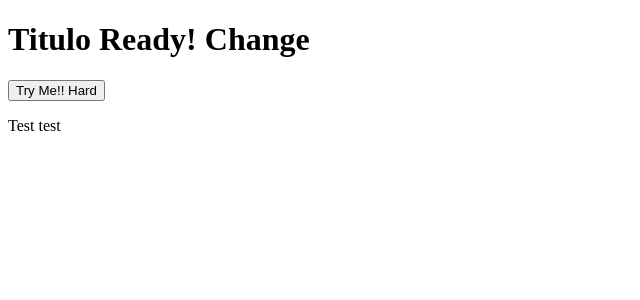
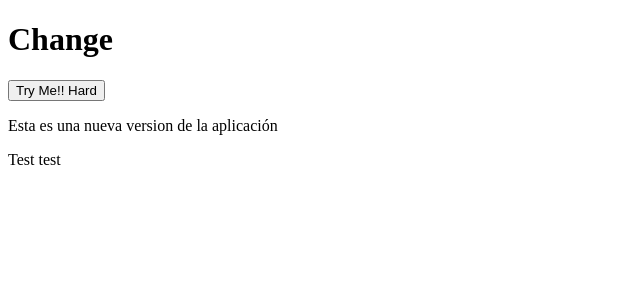
Before and after one commit to roberto-cuellar/ci-cd-test-netlify, an Angular app in the folder angular-ci-cd-test/: page / in a window 1280 px wide. Shown: the top 300 px of the page, without its empty margins (0-640 px from the left). Built offline with nearby package versions, Linux system fonts and the light colour scheme.

Commit message:
changes on app componenta

```diff
--- a/angular-ci-cd-test/src/app/app.component.html
+++ b/angular-ci-cd-test/src/app/app.component.html
@@ -1,5 +1,5 @@
-<h1 class="title">Titulo Ready! Change</h1>
+<h1 class="title">Change</h1>
 <button>Try Me!! Hard</button>
 
-
+<p>Esta es una nueva version de la aplicación</p>
 <p>Test test</p>
```
